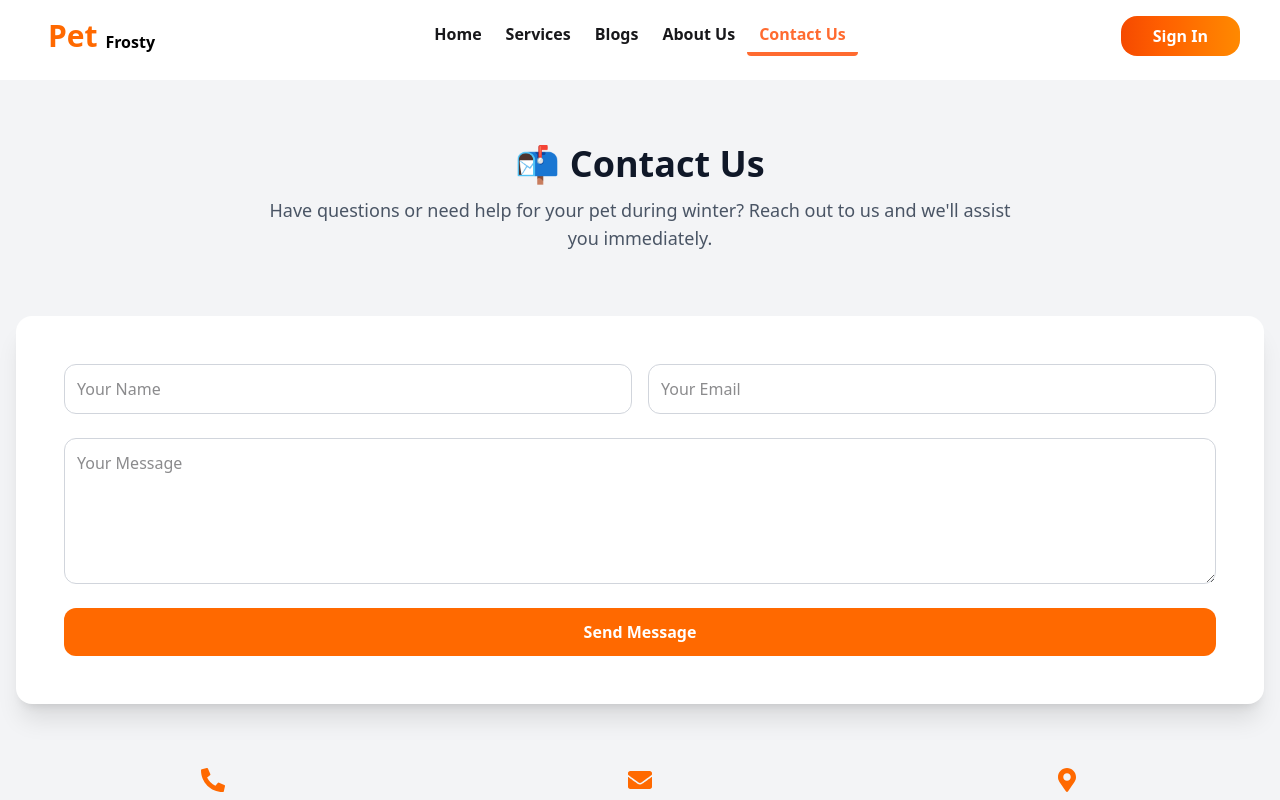
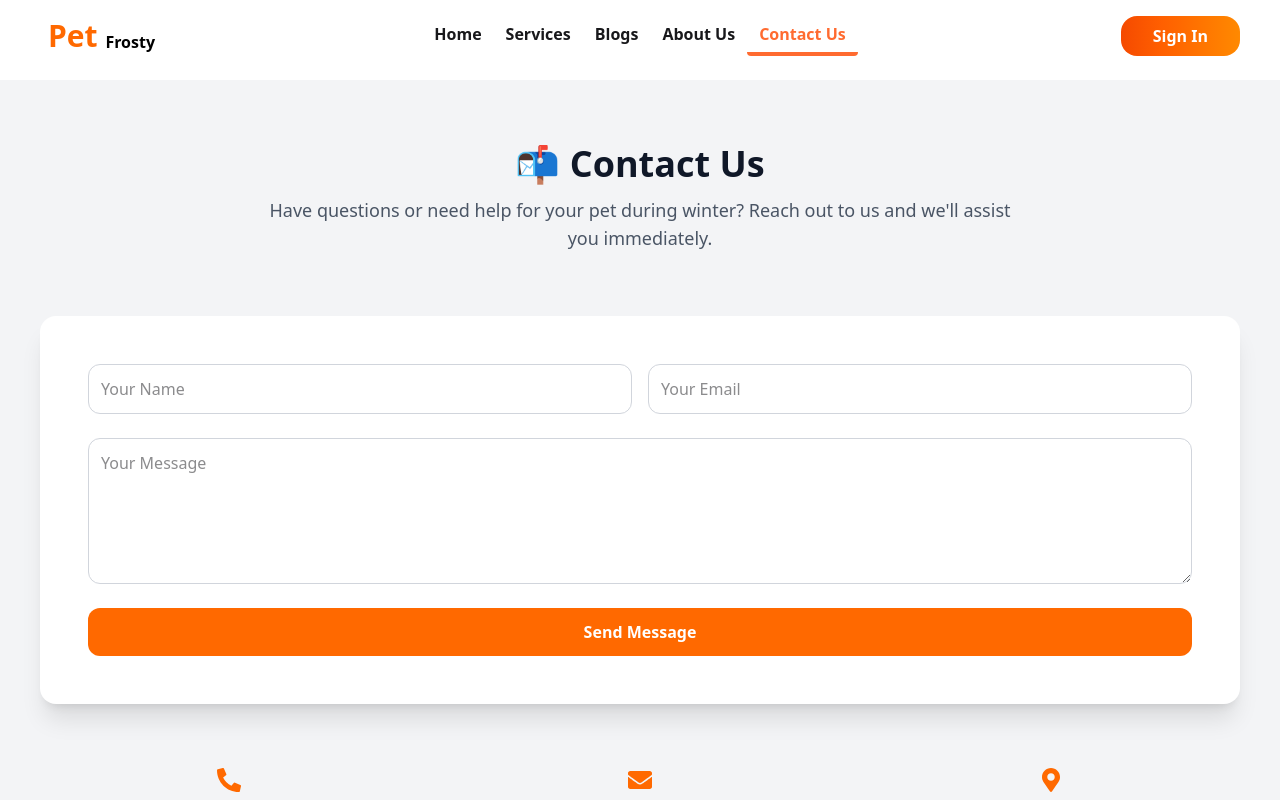
Before and after one commit to sh-shahedul/pet-care-winter, a React (Vite) app: page /contact in a window 1280 px wide. Shown: the top 800 px of the page. Built offline with nearby package versions, Linux system fonts and the light colour scheme; no server answers.

Commit message:
update code

```diff
--- a/src/Pages/ContactUs/ContactUs.jsx
+++ b/src/Pages/ContactUs/ContactUs.jsx
@@ -1,7 +1,8 @@
 import React, { useEffect } from "react";
 import { motion } from "framer-motion";
 import { FaPhoneAlt, FaEnvelope, FaMapMarkerAlt } from "react-icons/fa";
-import toast, { Toaster } from "react-hot-toast";
+import toast from "react-hot-toast";
+
 
 const ContactUs = () => {
 
@@ -18,9 +19,9 @@ const ContactUs = () => {
 
   return (
     <section className="bg-gray-100 py-16">
-      <Toaster position="top-right" reverseOrder={false} />
 
-      <div className="max-w-screen-2xl mx-auto px-4 flex flex-col gap-16">
+
+      <div className="max-w-screen-2xl mx-auto md:px-10 px-5 flex flex-col gap-16">
 
         {/* HEADER */}
         <motion.div
```
